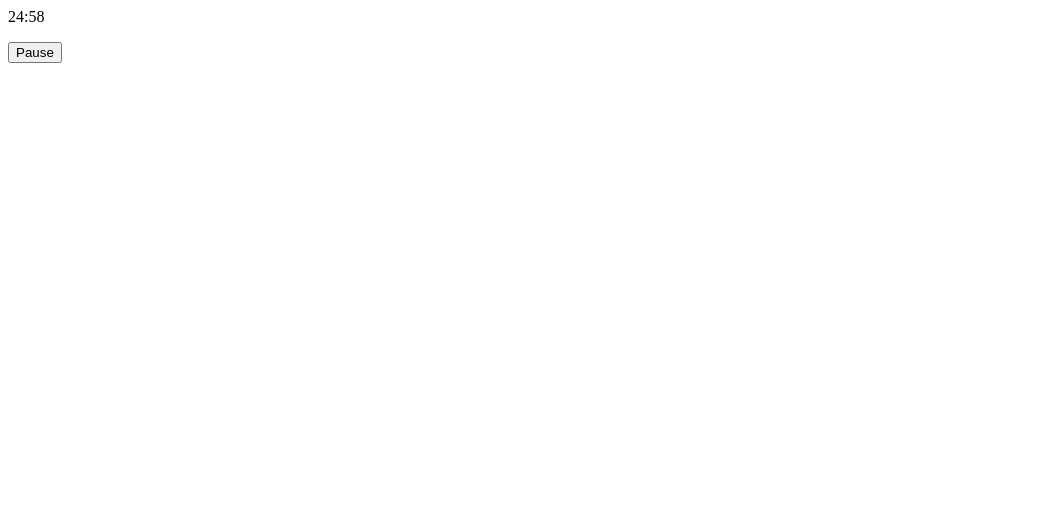
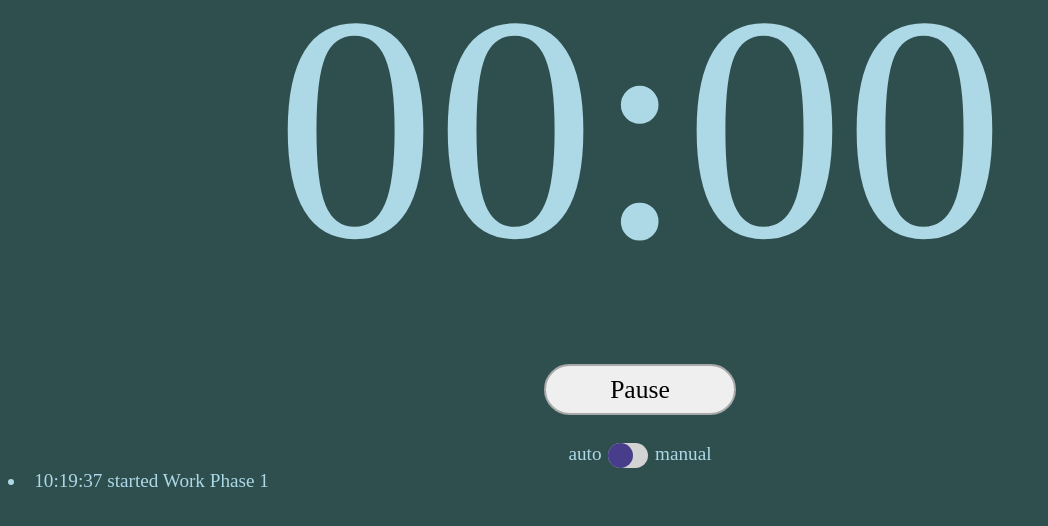
Before and after one commit to p3tr0sh/pomodoro, a plain HTML site: page index.html in a window 1280 px wide. Both pictures are taken after a click on the button "Start". Shown: the whole page, without its empty margins (0-1048 px from the left). Drawn offline with Linux system fonts and the light colour scheme; a web font is replaced by a local one.

Commit message:
init petrosh version

```diff
--- a/index.html
+++ b/index.html
@@ -3,9 +3,23 @@
         <title>Work, bitch.</title>
         <meta charset="UTF-8">
         <script src="script.js"></script>
+        <link href='https://fonts.googleapis.com/css?family=Nova Mono' rel='stylesheet'>
+        <link href='https://fonts.googleapis.com/css?family=Share Tech Mono' rel='stylesheet'>
+        <link rel="stylesheet" href="style.css">
     </head>
+
     <body>
-<p id="demo">00:00</p>
-<button type="button" onclick="pause()" id="pauseButton">Start</button>
+        <div class="container">
+            <p id="timer_display">00:00</p>
+            <button type="button" onclick="pause()" id="pause_button">Start</button>
+            <div class="slider_box">
+                auto
+                <input type="range" min="0" max="1" value="0" class="slider" id="mode_switcher">
+                manual
+            </div>
+        </div>
+        <oli id="log">
+
+        </ol>
     </body>
 </html>
--- a/script.js
+++ b/script.js
@@ -1,11 +1,14 @@
-const workTime = 25*60;
+const workTime = 2;
 const shortBreakTime = 5*60;
 const longBreakTime = 20*60;
 const cycles = 6;
-currentCycle = 0;
-countWorkTime = 0;
-paused = true;
+var currentCycle = 0;
+var countWorkTime = 0;
+var paused = true;
 var seconds = workTime;
+var phaseText = "";
+var phases = ['Work Phase', 'Short Break', 'LongBreak', 'Break', 'Pause'];
+var phaseIndex = 0;
 
 
 function pad(seconds){
@@ -14,31 +17,57 @@ function pad(seconds){
 	return ("00" + minutes).slice(-2)+":"+("00" + seconds).slice(-2);
 }
 
-var intv = setInterval(function() {
+// Astrid mode, currently broken
+function automatic() {
+	return setInterval(function() {
 		if(seconds == 0){
-		if(currentCycle%2 == 0) {
+			if(currentCycle == cycles) {
+				seconds = longBreakTime;
+				phaseIndex = 2;
+				phaseText = phases[phaseIndex];
+				currentCycle = 0;
+			} else if(currentCycle%2 == 0) {
 				seconds = shortBreakTime;
-			countWorkTime++;
-			notifyMe('shortBreakTime');
+				phaseIndex = 1;
+				phaseText = phases[phaseIndex]
+				currentCycle++;
 			} else if(currentCycle%2 == 1){
 				seconds = workTime;
-			notifyMe('workTime');
-		}
-
-		if(currentCycle == cycles) {
-			seconds = longBreakTime;
-			notifyMe('longBreakTime');
-			currentCycle = 0;
-		} else{
+				countWorkTime++;
+				phaseIndex = 0;
+				phaseText = phases[phaseIndex] + ' ' + countWorkTime;
 				currentCycle++;
 			}
+			log('started ' + phaseText);
+			notifyMe(phaseText);
+
 		} else{
 			if(!paused) {
 				seconds--;
+				document.getElementById('timer_display').innerHTML = pad(seconds);
 			}
 		}
-	document.getElementById('demo').innerHTML = pad(seconds);
 	}, 1000);
+}
+
+//Robin mode
+function manual() {
+	return setInterval(function() {
+		if(paused)
+			return;
+		if(seconds == 0) {
+			seconds = workTime;
+			phaseIndex = 3;
+			phaseText = phases[phaseIndex];
+			pause('started');
+		} else{
+			seconds--;
+		}
+		document.getElementById('timer_display').innerHTML = pad(seconds);
+	}, 1000);
+}
+var interval = automatic();
+
 
 
 function notifyMe(texttt) {
@@ -47,18 +76,64 @@ function notifyMe(texttt) {
 	new Notification(texttt);
 }
 
+function log(customText) {
+	var li = document.createElement("LI");
+	li.innerHTML = (new Date()).toLocaleTimeString("de-DE") + " " + customText;
+	document.getElementById('log').appendChild(li)
+}
 
-function pause() {
+
+function pause(optionalText) {
 	paused = !paused;
+	if(seconds == workTime && !paused) {
+		// starting new work phase from manual mode?
+		countWorkTime++;
+		phaseIndex = 0;
+		phaseText = phases[phaseIndex] + ' ' + countWorkTime;
+	}
+	var prefix = ""
 	if(paused) {
-		document.getElementById('pauseButton').innerHTML = "Start";
+		document.getElementById('pause_button').innerHTML = "Start";
+		prefix = "paused";
 	} else {
-		document.getElementById('pauseButton').innerHTML = "Pause";
+		document.getElementById('pause_button').innerHTML = "Pause";
+		prefix = "started";
+		if((phaseIndex == 0 && seconds < workTime) || (phaseIndex == 1 && seconds < shortBreakTime) || (phaseIndex == 2 && seconds < longBreakTime)) {
+			prefix = 'resumed';
 		}
+	}
+	if(typeof optionalText !== "undefined")
+		prefix = optionalText;
+	log(prefix + ' ' + phaseText);
+}
+
+function setMode(val) {
+	clearInterval(interval);
+	if(val == 0) {
+		interval = automatic();
+	} else {
+		interval = manual();
+	}
+	sessionStorage.mode = val;
 }
 
 
 document.addEventListener('DOMContentLoaded', () => {
+	document.getElementById('timer_display').innerHTML = pad(workTime)
+
+	document.getElementById('mode_switcher').onchange = function() {
+		// change mode
+		setMode(this.value)
+	}
+
+	if(sessionStorage.mode) {
+		document.getElementById('mode_switcher').value = sessionStorage.mode;
+		setMode(sessionStorage.mode);
+	} else {
+		sessionStorage.mode = document.getElementById('mode_switcher').value;
+	}
+
+
 	if (Notification.permission !== "granted") {
 		Notification.requestPermission();
 	}
--- /dev/null
+++ b/style.css
@@ -0,0 +1,77 @@
+.slider {
+    -webkit-appearance: none;
+    height: 25px;
+    width: 40px;
+    border-radius: 12.5px;
+    background: #d3d3d3;
+    outline: 0;
+}
+
+.slider::-moz-focus-inner {
+    outline: 0;
+}
+
+.slider::-webkit-slider-thumb {
+    -webkit-appearance: none;
+    appearance: none;
+    width: 25px;
+    height: 25px;
+    border-radius: 50%;
+    background: darkslateblue;
+    cursor: pointer;
+}
+
+.slider::-moz-range-thumb {
+    width: 25px;
+    height: 25px;
+    border-radius: 50%;
+    background: darkslateblue;
+    cursor: pointer;
+}
+
+.slider_box {
+    margin-top: 2vw;
+}
+
+.slider_box * {
+    vertical-align: middle;
+}
+
+#timer_display {
+    font-size: 25vw;
+    height: 20vw;
+    margin-top: -5vw;
+    margin-bottom: 5vw;
+}
+
+#pause_button {
+    width: 15vw;
+    border-radius: 2vw;
+    border: 2px solid darkgray;
+    margin-top: 100px;
+    height: 4vw;
+    font-size: 2vw;
+    outline: 0;
+}
+
+#pause_button::-moz-focus-inner {
+    border: 0;
+}
+
+.container {
+    text-align: center;
+}
+
+body {
+    background: darkslategray;
+    color: lightblue;
+}
+
+body * {
+    font-size: 1.5vw;
+    font-family: 'Nova Mono';
+}
+
+*:active {
+    outline: none;
+}
```
Lines whose indentation alone changed are shown as unchanged.
